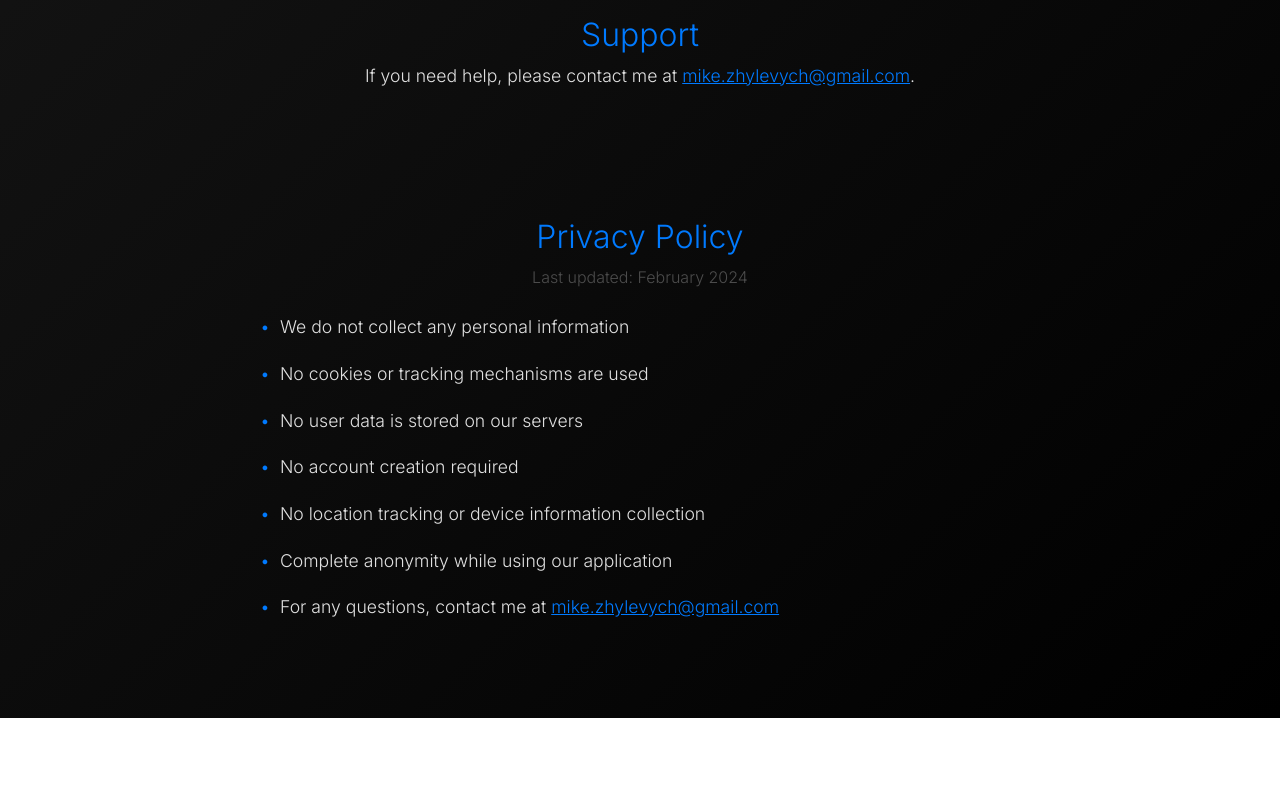
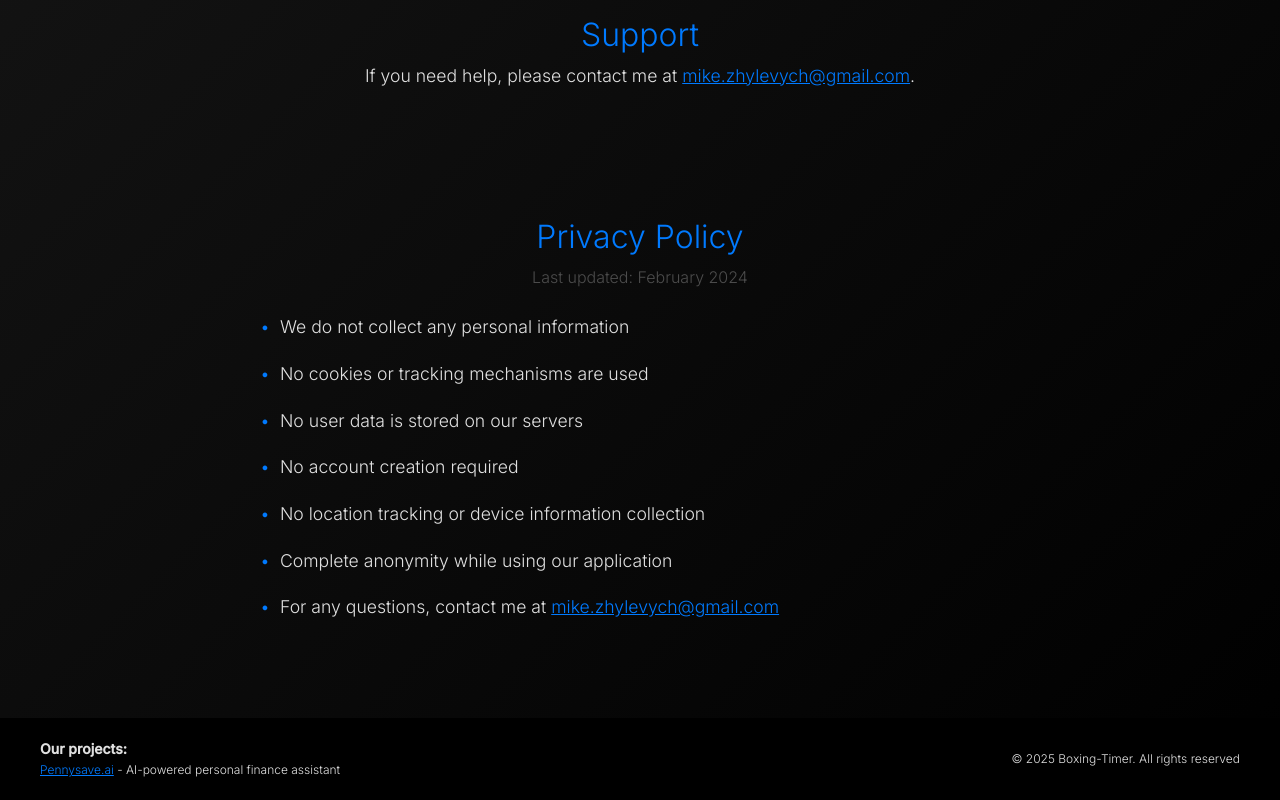
Before and after one commit to Mike-Zhylevych/boxing-app-landing, a plain HTML site: page index.html in a window 1280 px wide. Shown: the part 874-1674 px from the top of the page. Before the commit the page ends 1592 px from the top, so only its background shows below. Drawn offline with Linux system fonts and the light colour scheme.

Commit message:
added ref link

```diff
--- a/index.html
+++ b/index.html
@@ -142,6 +142,30 @@
           font-size: 2rem;
         }
       }
+      footer {
+        background-color: #000000;
+        color: #e0e0e0;
+        text-align: center;
+        padding: 20px;
+        position: relative;
+        bottom: 0;
+        width: 100%;
+        display: flex;
+        font-size: 12px;
+      }
+      .footer-wrapper {
+        max-width: 1200px;
+        margin: 0 auto;
+        display: flex;
+        width: 100%;
+      }
+      .footer-section {
+        display: flex;
+        flex-direction: column;
+        flex: 1;
+        align-items: flex-start;
+        justify-content: center;
+      }
     </style>
   </head>
   <body>
@@ -181,5 +205,20 @@
         </li>
       </ul>
     </div>
+    <footer>
+      <div class="footer-wrapper">
+        <div class="footer-section">
+          <h3>Our projects:</h3>
+          <div>
+            <a href="https://pennysave.ai" target="_blank">Pennysave.ai</a> -
+            AI-powered personal finance assistant
+          </div>
+        </div>
+        <div class="footer-section"></div>
+        <div class="footer-section" style="align-items: end">
+          &copy; 2025 Boxing-Timer. All rights reserved
+        </div>
+      </div>
+    </footer>
   </body>
 </html>
```
Also changed, not shown: 1 other file.
